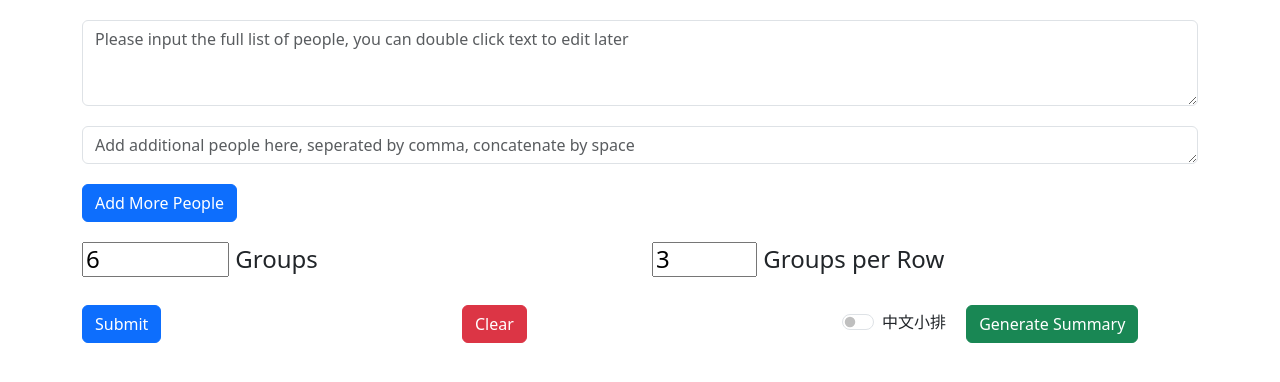
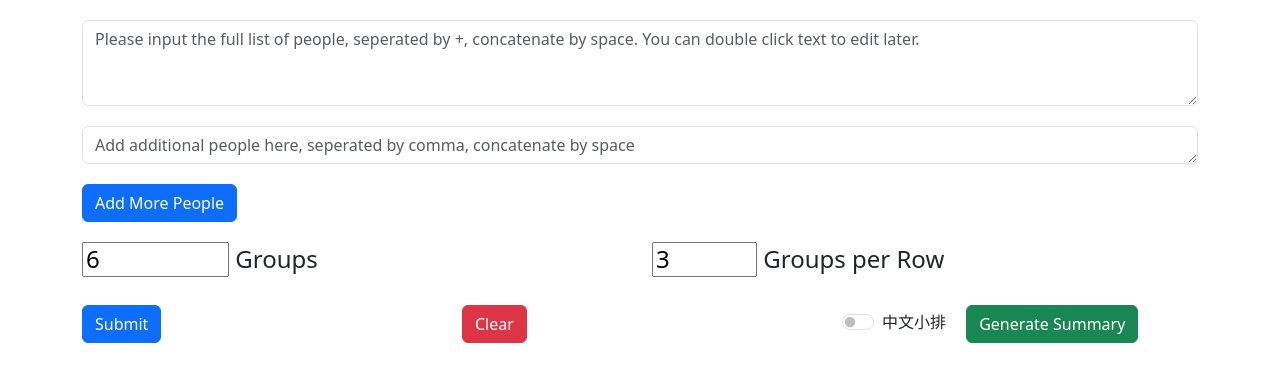
Before and after one commit to jiecaowang/carpool, a plain HTML site: page index.html in a window 1280 px wide. Drawn offline with Linux system fonts and the light colour scheme.

Commit message:
added more place holder text

```diff
--- a/index.html
+++ b/index.html
@@ -13,7 +13,7 @@
     <div class="container">
         <div class="row top-20">
             <form>
-                <textarea id="people_list" class="form-control col-xs-12" rows="3" placeholder="Please input the full list of people, you can double click text to edit later" ></textarea>
+                <textarea id="people_list" class="form-control col-xs-12" rows="3" placeholder="Please input the full list of people, seperated by +, concatenate by space. You can double click text to edit later." ></textarea>
             </form>
         </div>
         <div class="row top-20">
```
